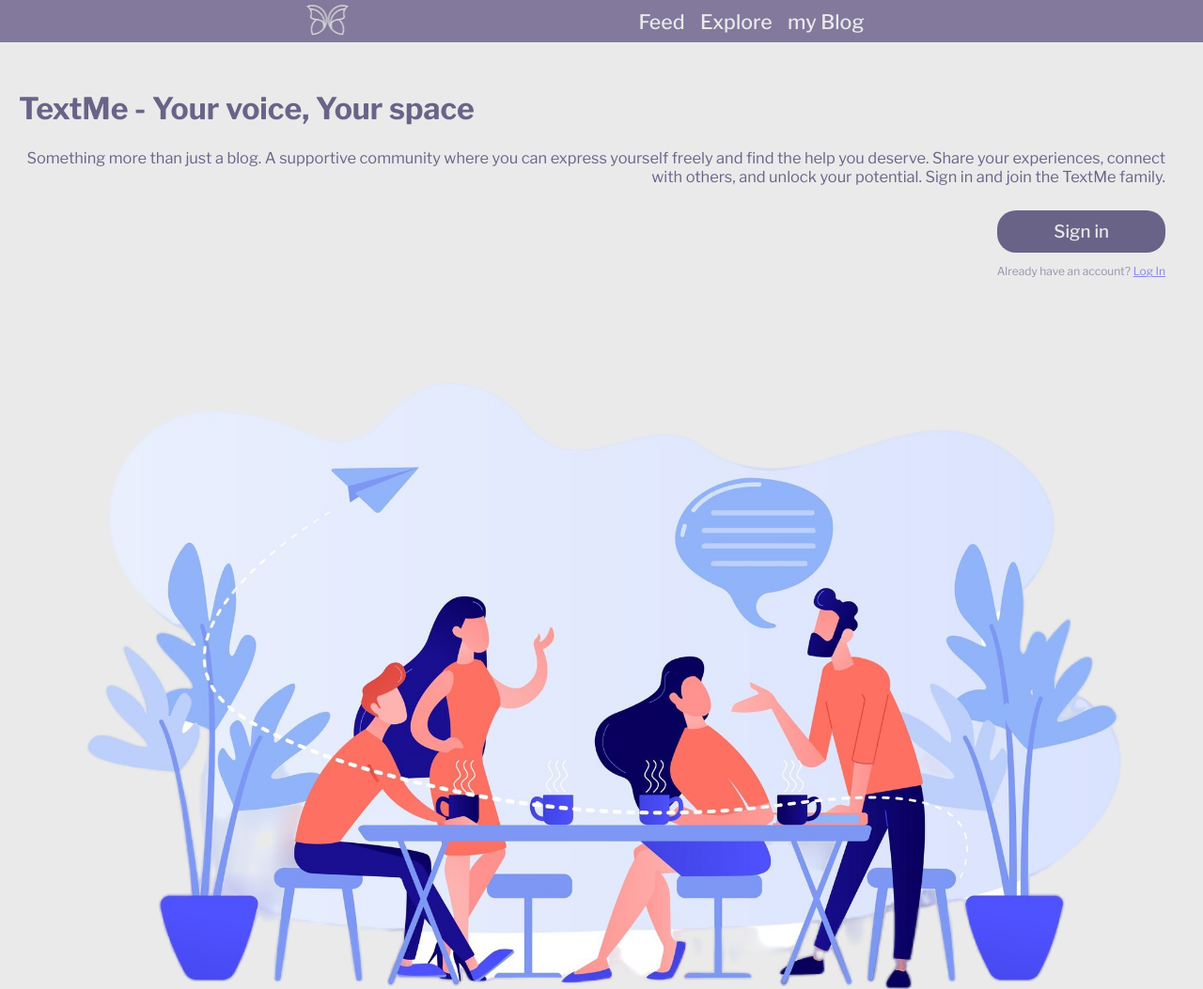
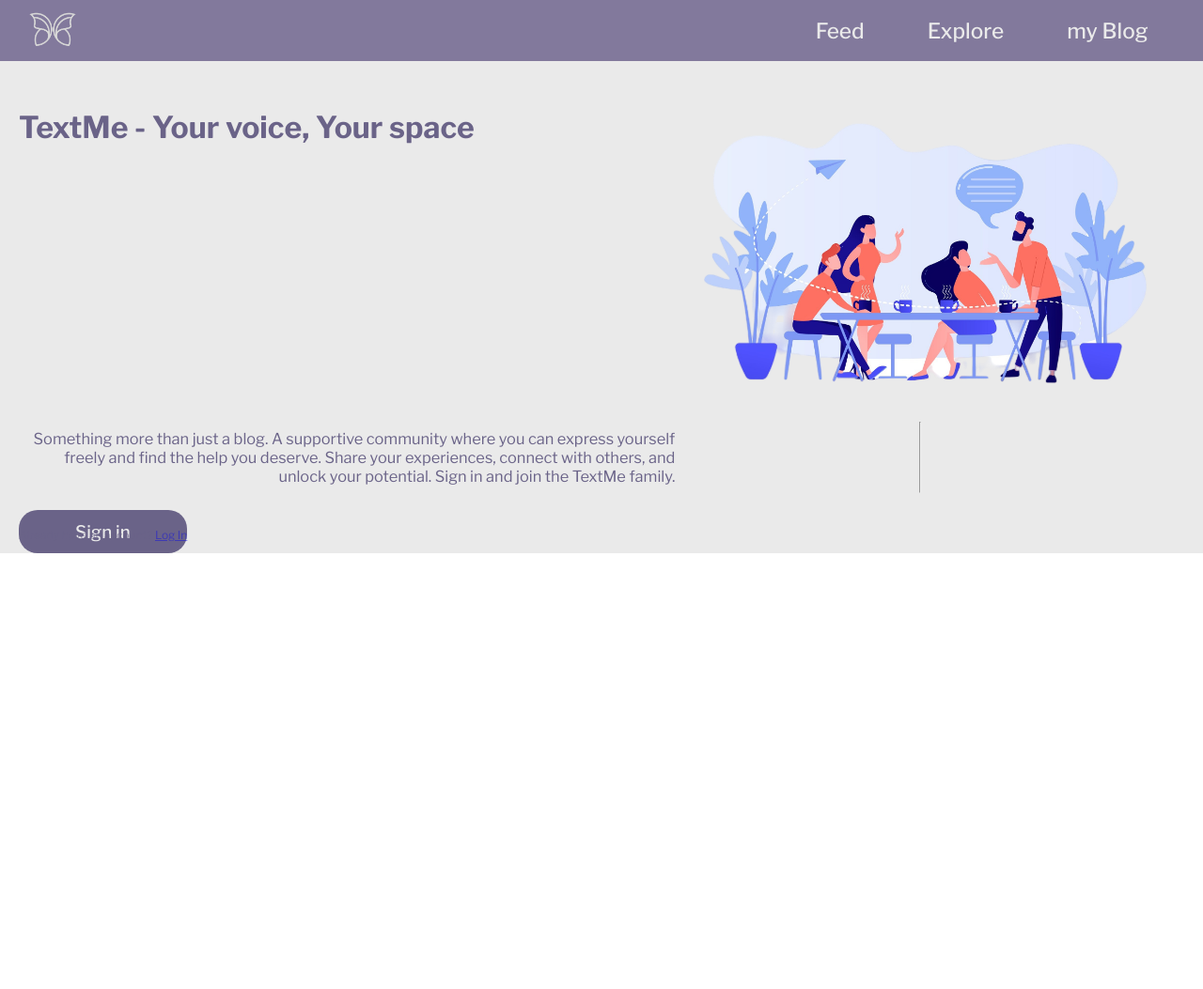
Before and after one commit to ttfeea/TextMe_website, a plain HTML site: page landing.html in a window 1280 px wide. Shown: the top 1053 px of the page at 94% size. After the commit the page ends 800 px from the top, so only its background shows below. Drawn offline with nearby package versions, Linux system fonts and the light colour scheme.

Commit message:
1.2 grid

```diff
--- a/style-landing.css
+++ b/style-landing.css
@@ -20,7 +20,7 @@ body
 header
 {
     width: 100%;
-    height: 45px;
+    height: 55px;
     background-color: #82799c;
     box-shadow: 0 1px 2px var(--prp-base);
     display: flex;
@@ -128,3 +128,90 @@ main
 .hero__img > img {
     width: 100%;
 }
+
+@media only screen and (min-width:1100px)
+{
+
+    header
+    {
+        justify-content: space-between;
+        height: 65px;
+    }
+
+    .nav__link
+    {
+        padding: 0 20px;
+    }
+
+.logo-link
+{
+    width: 3.8em;
+}
+
+.nav__link
+{
+    font-size:17pt;
+}
+
+/* -----------MAIN---------- */
+
+.hero {
+    display: grid;
+    grid-template-areas: 'heading heading'
+    'par img'
+    'button img' ;
+    background-color: var(--white-base);
+    padding: 24px 40px 0 20px;
+    color: var(--prp-base);
+}
+
+.hero__heading {
+    font-size: 24pt;
+    margin-bottom: 5pt;
+    grid: 1 / 1 / 2 / 2;
+}
+
+.hero__p {
+    font-size: 12.3pt;
+    text-align: right;
+    grid-area: par;
+}
+
+
+.hero__button
+{
+    background-color: var(--prp-base);
+    border: 0;
+    color: var(--white-base);
+    width: 134pt;
+    height: 34pt;
+    align-self: flex-end;
+    border-radius: 20px;
+    font-size: 14pt;
+    font-weight: 500;
+    margin: 10px 0 0 0;
+    grid-area: button;
+}
+
+.hero__button:hover
+{
+    background-color: #726b93;
+    color: #f2f2f2;
+}
+
+.hero__text--login, .hero__login
+{
+    align-self: flex-end;
+    font-size: 9pt;
+    opacity: 0.65;
+    grid-area: button;
+}
+
+.hero__img > img {
+    width: 100%;
+    grid-area: img;
+    align-self: center;
+    grid: 2 / 2 / 5 / 3;
+}
+
+}
```
